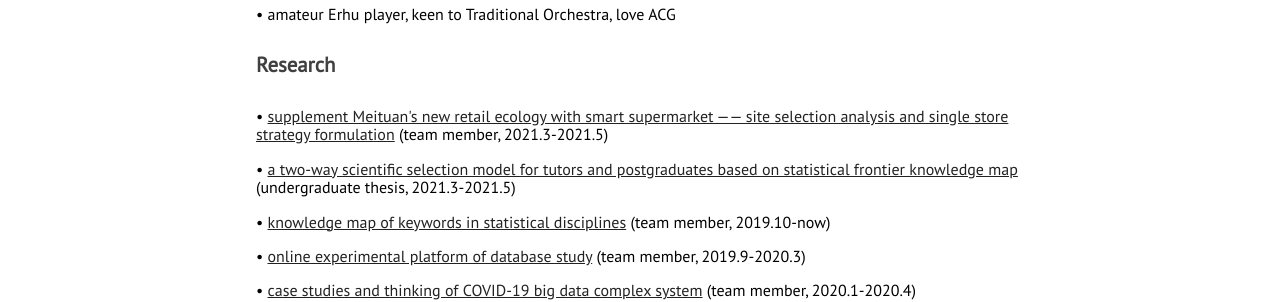
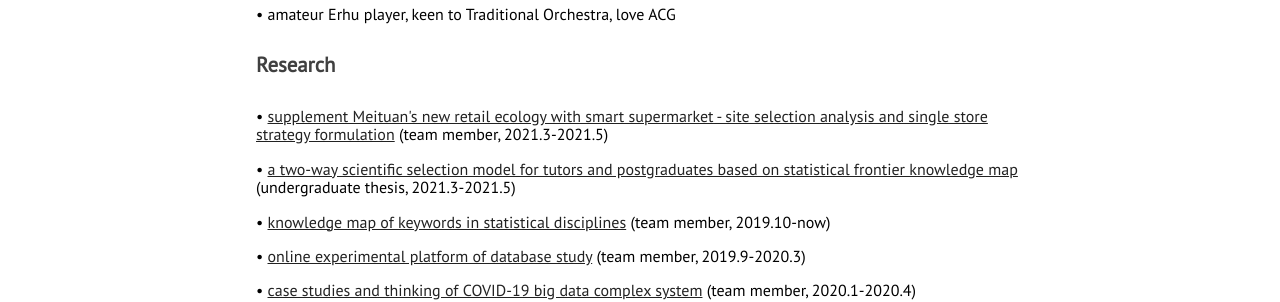
Before and after one commit to ZhitongXu/ZhitongXu.github.io, a Jekyll site: the page built from index.html, in a window 1280 px wide and 900 px high, scrolled down 1130 px. Shown: the part 154-456 px from the top of the window. Built offline with Jekyll 4.4.1, drawn with Linux system fonts in a browser that asks for light colours; nearby versions of some CDN libraries.

```diff
--- a/_includes/about.html
+++ b/_includes/about.html
@@ -11,7 +11,7 @@
             </p>
             <p class="paragraph-text justify-text">
                 <b>Research</b>
-                    <p>     &bull;  <a href="https://github.com/ZhitongXu/smart-supermarket/tree/main">supplement Meituan's new retail ecology with smart supermarket —— site selection analysis and single store strategy formulation</a> (team member, 2021.3-2021.5)</p>
+                    <p>     &bull;  <a href="https://github.com/ZhitongXu/smart-supermarket/tree/main">supplement Meituan's new retail ecology with smart supermarket - site selection analysis and single store strategy formulation</a> (team member, 2021.3-2021.5)</p>
                     <p>     &bull;  <a href="https://github.com/ZhitongXu/thesis/blob/main/undergraduate_thesis.pdf">a two-way scientific selection model for tutors and postgraduates based on statistical frontier knowledge map</a> (undergraduate thesis, 2021.3-2021.5)</p>
                     <p>     &bull;  <a href="http://175.24.105.22:8091/home/">knowledge map of keywords in statistical disciplines</a> (team member, 2019.10-now)</p>
                     <p>     &bull;  <a href="https://sql.ruc.edu.cn">online experimental platform of database study</a> (team member, 2019.9-2020.3)</p>
```
